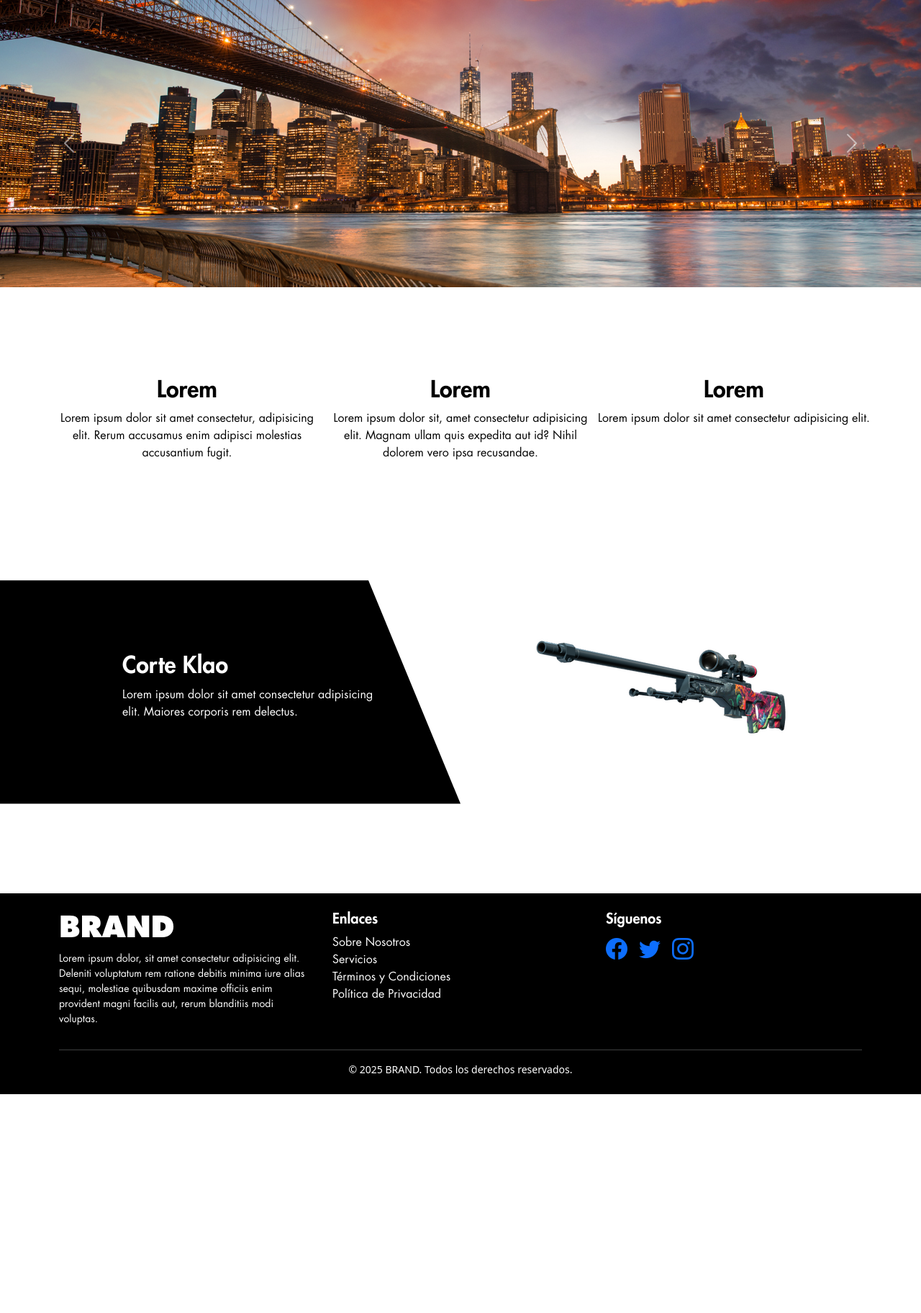
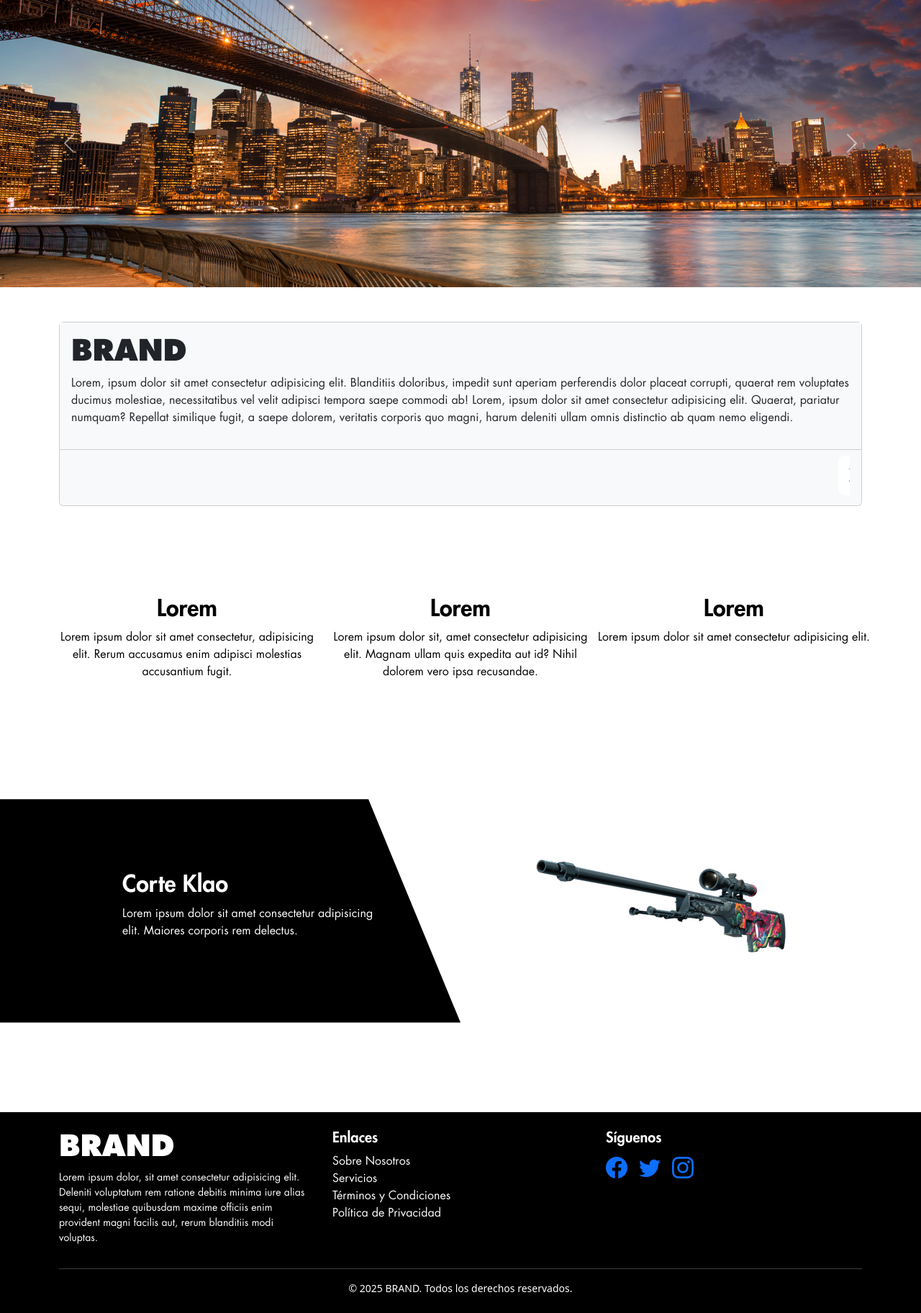
Before and after one commit to angle4205/IntegracionPltfrm, a Django app: page / in a window 1280 px wide. Shown: the part 57-1881 px from the top of the page at 72% size. Before the commit the page ends 1577 px from the top, so only its background shows below. Run offline with Django 5.2, Linux system fonts and the light colour scheme.

Commit message:
Small update

```diff
--- a/apps/core/templates/core/base.html
+++ b/apps/core/templates/core/base.html
@@ -34,7 +34,7 @@
     <script src="https://cdn.jsdelivr.net/npm/bootstrap@5.3.0/dist/js/bootstrap.bundle.min.js"></script>
     <script src="https://unpkg.com/aos@2.3.1/dist/aos.js"></script>
     <script>
-      AOS.init({ once: true });
+      AOS.init();
     </script>
 
     <!-- Block for scripts -->
--- a/apps/landing/static/css/index.css
+++ b/apps/landing/static/css/index.css
@@ -24,3 +24,12 @@
   clip-path: polygon(0% 0%, 15% 100%, 100% 100%, 90% 0%);
   z-index: -1;
 }
+
+.brand-img {
+  width: 55px; /* Ajusta el tamaño según necesites */
+  height: 55px; /* Mantén cuadrado */
+  object-fit: contain; /* Mantiene la proporción y muestra todo */
+  border-radius: 10px; /* Opcional, para bordes redondeados */
+  padding: 5px; /* Espaciado interno */
+  background-color: white; /* Fondo para imágenes con transparencia */
+}
--- a/apps/landing/templates/landing/index.html
+++ b/apps/landing/templates/landing/index.html
@@ -1,11 +1,8 @@
-{% extends 'base.html' %}
-{% load static %}
-{% block title %}Inicio{% endblock %}
+{% extends 'base.html' %} {% load static %} {% block title %}Inicio{% endblock%}
 {% block extra_css %}
 <link rel="stylesheet" href="{% static 'css/index.css' %}" />
-{% endblock %}
+{% endblock %} {% block content %}
 
-{% block content %}
 <div class="carousel slide" id="carouselExample" data-bs-ride="carousel">
   <div class="carousel-inner">
     <div class="carousel-item active">
@@ -49,17 +46,80 @@
     <span class="visually-hidden">Next</span>
   </button>
 </div>
+<br />
+<div class="container mt-4">
+  <div class="card bg-light">
+    <div class="card-body bg-light">
+      <h1>BRAND</h1>
+      <p>
+        Lorem, ipsum dolor sit amet consectetur adipisicing elit. Blanditiis
+        doloribus, impedit sunt aperiam perferendis dolor placeat corrupti,
+        quaerat rem voluptates ducimus molestiae, necessitatibus vel velit
+        adipisci tempora saepe commodi ab! Lorem, ipsum dolor sit amet
+        consectetur adipisicing elit. Quaerat, pariatur numquam? Repellat
+        similique fugit, a saepe dolorem, veritatis corporis quo magni, harum
+        deleniti ullam omnis distinctio ab quam nemo eligendi.
+      </p>
+    </div>
+    <div class="card-footer bg-light">
+      <marquee>
+        <img
+          src="{% static 'img/amiriBrand.png' %}"
+          alt="Amiri"
+          class="brand-img"
+        />
+
+        <img
+          src="{% static 'img/flightBrand.png' %}"
+          alt="Flight"
+          class="brand-img"
+        />
+
+        <img
+          src="{% static 'img/nikeBrand.png' %}"
+          alt="Nike"
+          class="brand-img"
+        />
+
+        <img
+          src="{% static 'img/topBrand.png' %}"
+          alt="Nike"
+          class="brand-img"
+        />
+        <img
+          src="{% static 'img/calvinBrand.png' %}"
+          alt="Nike"
+          class="brand-img"
+        />
+        <img
+          src="{% static 'img/logitechBrand.png' %}"
+          alt="Nike"
+          class="brand-img"
+        />
+        <img
+          src="{% static 'img/nvidiaBrand.png' %}"
+          alt="Nike"
+          class="brand-img"
+        />
+      </marquee>
+    </div>
+  </div>
+</div>
 
 <div class="container mt-4">
   <div class="row text-center">
     <div class="col-md-4 section" data-aos="fade-up" data-aos-duration="2000">
       <h2>Lorem</h2>
-      <p>Lorem ipsum dolor sit amet consectetur, adipisicing elit. Rerum accusamus enim adipisci molestias accusantium fugit.</p>
+      <p>
+        Lorem ipsum dolor sit amet consectetur, adipisicing elit. Rerum
+        accusamus enim adipisci molestias accusantium fugit.
+      </p>
     </div>
     <div class="col-md-4 section" data-aos="fade-up" data-aos-duration="2000">
       <h2>Lorem</h2>
       <p>
-        Lorem ipsum dolor sit, amet consectetur adipisicing elit. Magnam ullam quis expedita aut id? Nihil dolorem vero ipsa recusandae.
+        Lorem ipsum dolor sit, amet consectetur adipisicing elit. Magnam ullam
+        quis expedita aut id? Nihil dolorem vero ipsa recusandae.
       </p>
     </div>
     <div class="col-md-4 section" data-aos="fade-up" data-aos-duration="2000">
@@ -73,9 +133,9 @@
   <div
     class="row align-items-center section"
     data-aos="fade-right"
-    data-aos-delay="750"
-    data-aos-duration="2000"
-    style="padding-top: 0px; padding-bottom: 100px;"
+    data-aos-delay="100"
+    data-aos-duration="2900"
+    style="padding-top: 0px; padding-bottom: 100px"
   >
     <div class="col-md-6 text-container">
       <h2 class="text-white">Corte Klao</h2>
@@ -93,8 +153,7 @@
     </div>
   </div>
 </div>
-{% endblock %}
-{% block extra_js %}
+{% endblock %} {% block extra_js %}
 <script>
   console.log("Index page loaded");
 </script>
--- a/initialize.txt
+++ b/initialize.txt
@@ -1,6 +1,6 @@
 1. python -m venv .venv
 
-2. venv\Scripts\activate
+2. .venv\Scripts\activate
 
 3. pip install django
 
```
Also changed, not shown: apps/landing/static/img/amiriBrand.png (added), apps/landing/static/img/calvinBrand.png (added), apps/landing/static/img/flightBrand.png (added), apps/landing/static/img/logitechBrand.png (added), apps/landing/static/img/nikeBrand.png (added), apps/landing/static/img/nvidiaBrand.png (added), apps/landing/static/img/topBrand.png (added).
